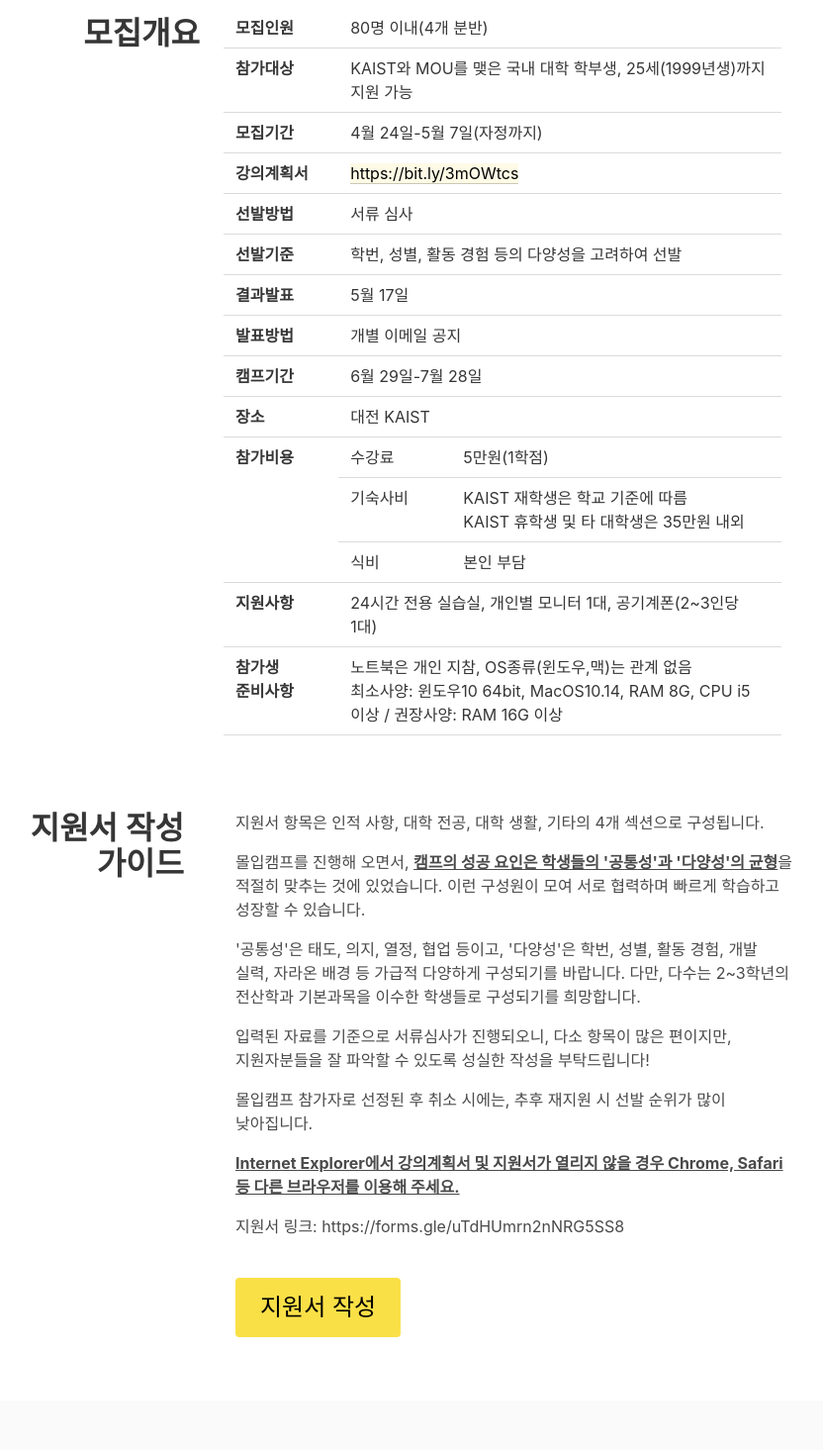
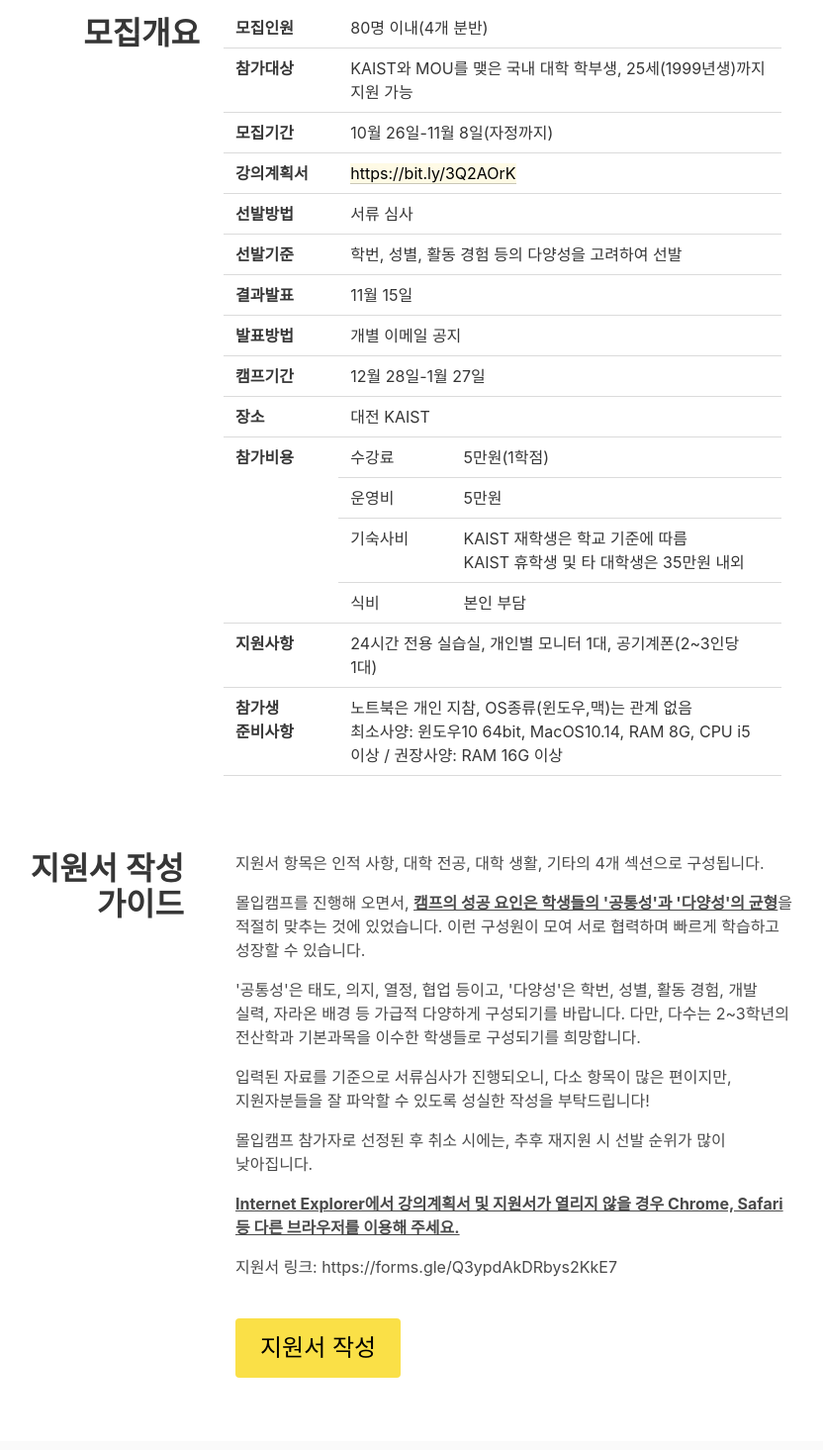
Before and after one commit to madcamp-kaist/madcamp-homepage, a Vue app: page /apply in a window 1280 px wide. Shown: the part 240-1705 px from the top of the page at 99% size, without its empty margins (120-952 px from the left). Built offline with nearby package versions, Linux system fonts and the light colour scheme.

Commit message:
2023 겨울 업데이트

```diff
--- a/src/components/Navbar.vue
+++ b/src/components/Navbar.vue
@@ -40,7 +40,7 @@
             </a>
             <hr class="navbar-divider" style="background-color: whitesmoke">
             <a
-              href="https://bit.ly/3mOWtcs"
+              href="https://bit.ly/3Q2AOrK"
               class="navbar-item syllabus"
               target="_blank">
               강의계획서
--- a/src/notices.js
+++ b/src/notices.js
@@ -1,4 +1,24 @@
 export const notices = [
+
+{
+'created_at': '2023-10-25',
+'title': '[공지] 2023년도 몰입캠프 겨울학기 모집',
+'content':
+
+`안녕하세요.
+
+KAIST와 MOU 맺은 국내 대학 학부생을 대상으로 **<2023년도 몰입캠프 겨울학기>** 모집을 시작합니다.
+
+**모집 기간은 10월 26일(목) ~ 11월 8일(수) 자정까지(밤 12시)이고**, 모집 기간 이후에는 지원을 받지않습니다.
+
+방역에 대한 세부 사항은 KAIST 코로나19 대책반 방침에 따라 운영될 예정이니, 참가하는 학생들의 협조를 부탁드립니다.
+
+관심있는 학생들의 많은 지원 바랍니다. 감사합니다.
+
+문의 사항: madcamp.kaist@gmail.com
+`
+},
+
 {
 'created_at': '2023-5-17',
 'title': '[공지] 2023년도 몰입캠프 여름학기 참가 결과 발표',
--- a/src/views/Apply.vue
+++ b/src/views/Apply.vue
@@ -31,7 +31,7 @@
                 <th
                   class="subject">모집기간</th>
                 <td class="description" colspan="2">
-                  <time datetime="2023-04-24">4월 24일</time>-<time datetime="2023-05-07">5월 7일(자정까지)</time><br>
+                  <time datetime="2023-10-26">10월 26일</time>-<time datetime="2023-11-08">11월 8일(자정까지)</time><br>
                 </td>
               </tr>
 <!--
@@ -42,7 +42,7 @@
 -->
               <tr>
                 <th class="subject">강의계획서</th>
-                <td colspan="2"><a class="link" href="https://bit.ly/3mOWtcs">https://bit.ly/3mOWtcs</a></td>
+                <td colspan="2"><a class="link" href="https://bit.ly/3Q2AOrK">https://bit.ly/3Q2AOrK</a></td>
               </tr>
               <tr>
                 <th class="subject">선발방법</th>
@@ -57,7 +57,7 @@
                 <th
                   class="subject">결과발표</th>
                 <td colspan="2">
-                  <time datetime="2023-05-17">5월 17일</time><br>
+                  <time datetime="2023-11-15">11월 15일</time><br>
                 </td>
               </tr>
 
@@ -71,7 +71,7 @@
                   캠프기간
                 </th>
                 <td class="description" colspan="2">
-                  <time datetime="2023-06-29">6월 29일</time>-<time datetime="2023-07-28">7월 28일</time>
+                  <time datetime="2023-12-28">12월 28일</time>-<time datetime="2024-01-27">1월 27일</time>
                 </td>
               </tr>
               <tr>
@@ -84,7 +84,7 @@
               </tr>
               <tr>
                 <th
-                  rowspan="3"
+                  rowspan="4"
                   class="subject">
                   참가비용
                 </th>
@@ -93,6 +93,12 @@
                 </th>
                 <td class="description">
                   5만원(1학점)
+                </td>
+              </tr>
+              <tr>
+                <th class="description">운영비</th>
+                <td class="description">
+                  5만원
                 </td>
               </tr>
               <tr>
@@ -130,9 +136,9 @@
           <p>입력된 자료를 기준으로 서류심사가 진행되오니, 다소 항목이 많은 편이지만, 지원자분들을 잘 파악할 수 있도록 성실한 작성을 부탁드립니다!</p>
           <p>몰입캠프 참가자로 선정된 후 취소 시에는, 추후 재지원 시 선발 순위가 많이 낮아집니다.</p>
           <p><u><b>Internet Explorer에서 강의계획서 및  지원서가 열리지 않을 경우 Chrome, Safari 등 다른 브라우저를 이용해 주세요.</b></u></p>
-          <p>지원서 링크: https://forms.gle/uTdHUmrn2nNRG5SS8</p>
+          <p>지원서 링크: https://forms.gle/Q3ypdAkDRbys2KkE7</p>
           <br>
-          <a href="https://forms.gle/uTdHUmrn2nNRG5SS8" target="_blank" class="button is-primary is-large">지원서 작성</a>
+          <a href="https://forms.gle/Q3ypdAkDRbys2KkE7" target="_blank" class="button is-primary is-large">지원서 작성</a>
         </div>
       </div>
     </section>
--- a/src/views/History.vue
+++ b/src/views/History.vue
@@ -34,6 +34,7 @@
             <div class="column history-table is-6">
               <table class="table">
                 <tbody>
+                  <tr><td>2023</td>                 <td>여름</td><td>참가생 77명, 몰입캠프 15기</td></tr>
                   <tr><td>2022</td>                 <td>여름</td><td>참가생 79명, 몰입캠프 14기</td></tr>
                   <tr><td rowspan="2">2021</td>     <td>겨울</td><td>참가생 71명, 몰입캠프 13기</td></tr>
                   <tr>                              <td>여름</td><td>참가생 43명, 몰입캠프 12기</td></tr>
```
